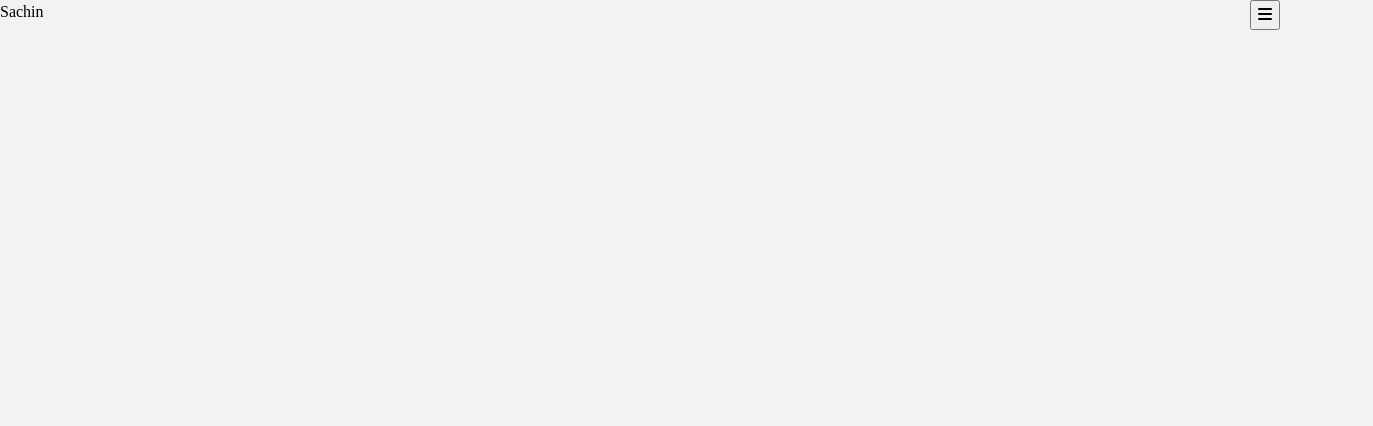
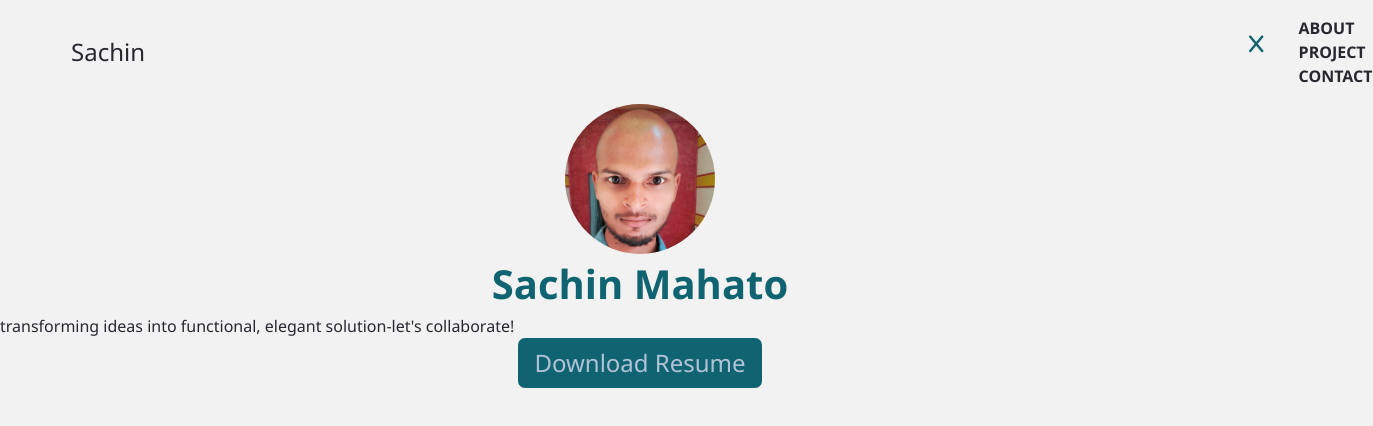
Before and after one commit to Sachin-Mahato/portfolio, a website: page index.html in a window 1280 px wide. Shown: the whole page, 1373 px wide, since content can reach past the window. Drawn offline with Linux system fonts and the light colour scheme.

Commit message:
add hero section

```diff
--- a/index.html
+++ b/index.html
@@ -1,28 +1,53 @@
 <!DOCTYPE html>
 <html lang="en">
   <head>
-  <meta charset="UTF-8">
-  <meta name="viewport" content="width=device-width, initial-scale=1.0">
-  <title>Document</title>
-  <link rel="stylesheet" href="./src/css/styles.css">
-  <link rel="stylesheet" href="https://cdnjs.cloudflare.com/ajax/libs/font-awesome/6.5.1/css/all.min.css" integrity="sha512-DTOQO9RWCH3ppGqcWaEA1BIZOC6xxalwEsw9c2QQeAIftl+Vegovlnee1c9QX4TctnWMn13TZye+giMm8e2LwA==" crossorigin="anonymous" referrerpolicy="no-referrer" />
+    <meta charset="UTF-8" />
+    <meta name="viewport" content="width=device-width, initial-scale=1.0" />
+    <title>Sachin's Portfolio Website</title>
+    <link rel="stylesheet" href="./src/css/styles.css" />
+    <link
+      rel="stylesheet"
+      href="https://cdnjs.cloudflare.com/ajax/libs/font-awesome/6.5.1/css/all.min.css"
+      integrity="sha512-DTOQO9RWCH3ppGqcWaEA1BIZOC6xxalwEsw9c2QQeAIftl+Vegovlnee1c9QX4TctnWMn13TZye+giMm8e2LwA=="
+      crossorigin="anonymous"
+      referrerpolicy="no-referrer"
+    />
   </head>
   <body>
+    <!-- Navbar start -->
     <nav class="navbar">
       <div class="nav-wrapper">
         <div class="logo">Sachin</div>
-      <button class="nav-toggle">
+        <button class="nav-toggle" onclick="openNav()">
           <i class="fas fa-bars"></i>
         </button>
       </div>
       <div class="navbar-links-container">
-      <ul class="links">
+      <ul class="links sidebar">
+        <li class="links_close"><i class="fa-solid fa-x"></i></li>
+        <div class="links_flex">
           <li><a>about</a></li>
           <li><a>project</a></li>
           <li><a>contact</a></li>
+        </div>
       </ul>
     </div>
+
     </nav>
+    <!-- Navbar End -->
+    <!-- header start -->
+    <header class="hero">
+      <figure class="hero_img_container">
+        <img src="./src/img/profile.jpg" class="hero_img" alt="sachin's profile pic">
+        <!-- <figcaption>Sachin's profile pic</figcaption> -->
+      </figure>
+      <div class="hero_bio">
+        <h1 class="hero_title">Sachin Mahato</h1>
+        <p class="hero_descr">transforming ideas into functional, elegant solution-let's collaborate!</p>
+        <button class="hero_button">download resume</button>
+      </div>
+    </header>
+    <!-- header end -->
     <script src="./src/js/script.js"></script>
   </body>
 </html>
--- a/src/css/main.css
+++ b/src/css/main.css
@@ -1,17 +1,122 @@
 body {
-  font-family: 'Ubuntu', system-ui, -apple-system, BlinkMacSystemFont, 'Segoe UI', Roboto, Oxygen, Ubuntu, Cantarell, 'Open Sans', 'Helvetica Neue', sans-serif sans-serif;
+  font-family: "Segoe UI", Tahoma, Geneva, Verdana, sans-serif;
   background-color: var(--clr-main-bg);
+  color: var(--clr-dark-black);
+  font-size: var(--fs-normal);
 }
-
+/* Navbar */
+.navbar {
+  padding: 1em;
+}
 .nav-wrapper {
   display: flex;
   justify-content: space-between;
+  align-items: center;
+}
+.logo {
+  font-size: 1.5rem;
+  font-weight: 500;
 }
 
 .links {
-  height: 0;
+  /* height: 0; */
   overflow: hidden;
+  list-style-type: none;
+  transform: translateX(100%);
+
+  li > a {
+    text-decoration: none;
+    text-transform: uppercase;
+    font-weight: 700;
+  }
 }
 .show-links {
-  height: 10rem;
+  height: 50dvb;
+  background-color: var(--clr);
+  transform: translateX(50%);
+  transition: ease-in-out 0.5s;
+  /* position: fixed; */
+  box-shadow: rgba(100, 100, 111, 0.2) 0px 7px 29px 0px;
+  position: fixed;
+  inset: 100px 150px 0 0;
+  padding: 0;
+  border-radius: 10px;
+
+  .links_flex {
+    margin-block-start: 3em;
+    display: flex;
+    gap: 1rem;
+    flex-direction: column;
+    justify-content: center;
+    align-items: center;
+  }
 }
+.fa-solid {
+  font-size: 1.2rem;
+  color: var(--clr-text-header);
+  float: right;
+  margin-block-start: 1em;
+  margin-inline-end: 1em;
+}
+.nav-toggle {
+  position: relative;
+  font-size: 2rem;
+  cursor: pointer;
+  transition: transform 0.3s ease-in-out;
+  border: none;
+}
+
+.nav-toggle.active {
+  transform: rotate(90deg);
+}
+
+@media only screen and (min-width: 780px) {
+  .navbar {
+    max-width: 1170px;
+    margin: 0 auto;
+    display: flex;
+    align-items: center;
+    justify-content: space-between;
+    padding: 1rem;
+  }
+  .nav-toggle {
+    display: none;
+  }
+  .links {
+    height: auto;
+    display: flex;
+    gap: 1rem;
+  }
+}
+
+.navbar-links-container {
+}
+
+/* Hero section */
+.hero_img {
+  width: 150px;
+  height: 150px;
+  border-radius: 50%;
+  border: none;
+  margin: 0 auto;
+}
+.hero_title {
+  font-size: 2.5rem;
+  color: var(--clr-text-header);
+  font-weight: 700;
+  text-align: center;
+}
+
+.hero_button {
+  background-color: var(--clr-text-header);
+  color: var(--clr-text);
+  border: none;
+  font-size: 1.5rem;
+  font-weight: 500;
+  text-transform: capitalize;
+  border-radius: 7px;
+  padding-block: 0.3em;
+  padding-inline: 0.7em;
+  display: block;
+  margin: 0 auto;
+}
--- a/src/css/variables.css
+++ b/src/css/variables.css
@@ -1,4 +1,5 @@
-@import url('https://fonts.googleapis.com/css2?family=Ubuntu:wght@400;500&display=swap');
+@import url('https://fonts.googleapis.com/css2?family=Ubuntu&display');
+
 :root {
   --clr-main-bg:  #f2f2f2;
   --clr-text: #b3c3d7;
--- a/src/js/script.js
+++ b/src/js/script.js
@@ -10,6 +10,6 @@ navToggle.addEventListener('click', () => {
   //   links.classList.add('show-links');
   // }
 
-  links.classList.toggle('show-links')
-}
-)
+  links.classList.toggle('show-links');
+  navToggle.classList.toggle('active');
+});
```
Also changed, not shown: package.json (added, +16 -0 lines), .eslintrc.js (added), src/img/profile.jpg (added), 1 other file. Lines whose indentation alone changed are shown as unchanged.
